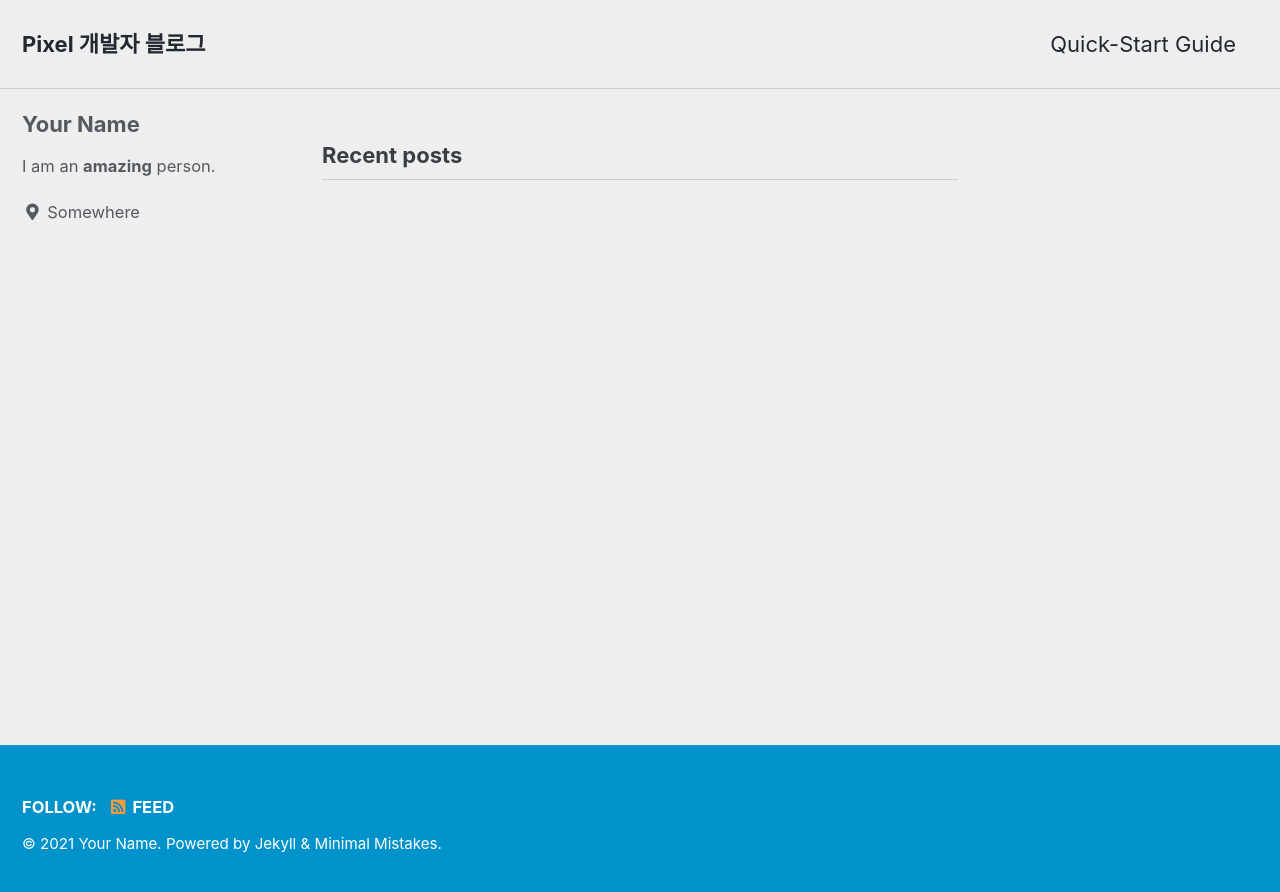
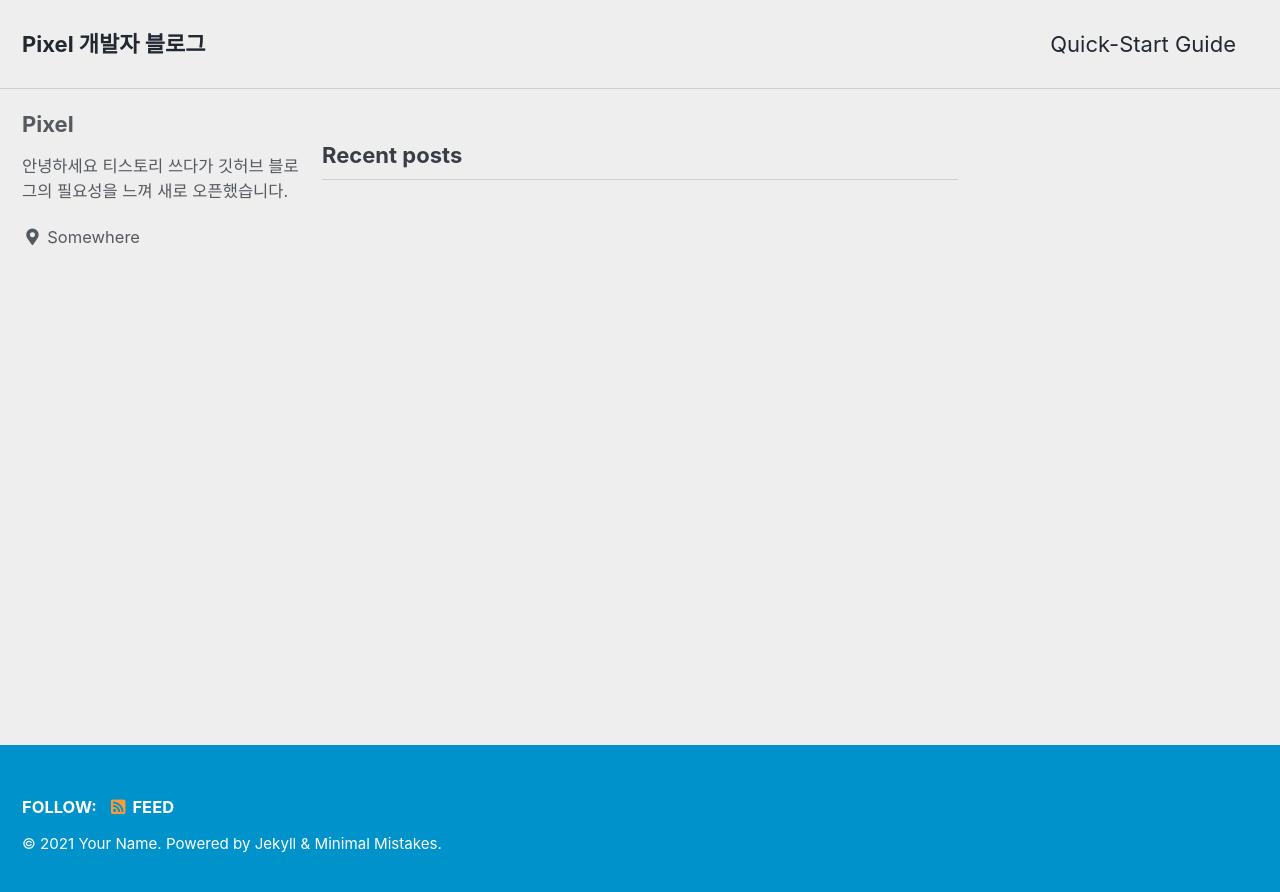
Before and after one commit to Graphite12/hsh411.github.io, a Jekyll site: the page built from index.html, in a window 1280 px wide. Shown: the top 892 px of the page. Built offline with Jekyll 4.4.1, drawn with Linux system fonts in a browser that asks for light colours; cached includes are drawn as plain includes; the list of posts is cut into pages by our own code.

Commit message:
Update _config.yml

```diff
--- a/_config.yml
+++ b/_config.yml
@@ -94,9 +94,9 @@ analytics:
 
 # Site Author
 author:
-  name             : "Your Name"
+  name             : "Pixel"
   avatar           : # path of avatar image, e.g. "/assets/images/bio-photo.jpg"
-  bio              : "I am an **amazing** person."
+  bio              : "안녕하세요 티스토리 쓰다가 깃허브 블로그의 필요성을 느껴 새로 오픈했습니다."
   location         : "Somewhere"
   email            :
   links:
```
